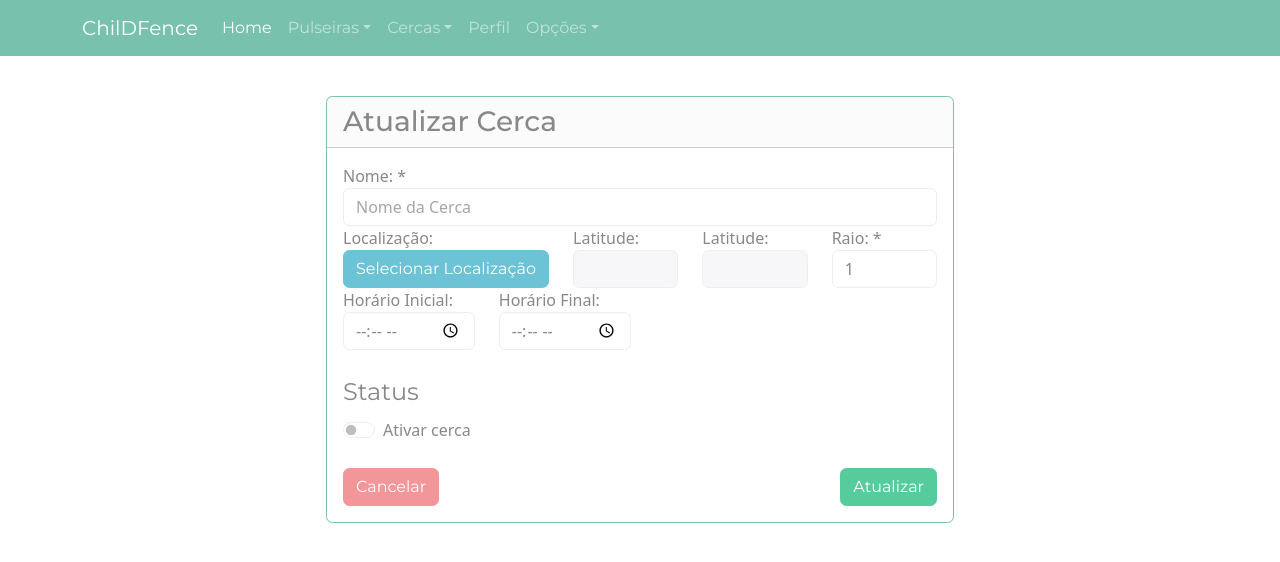
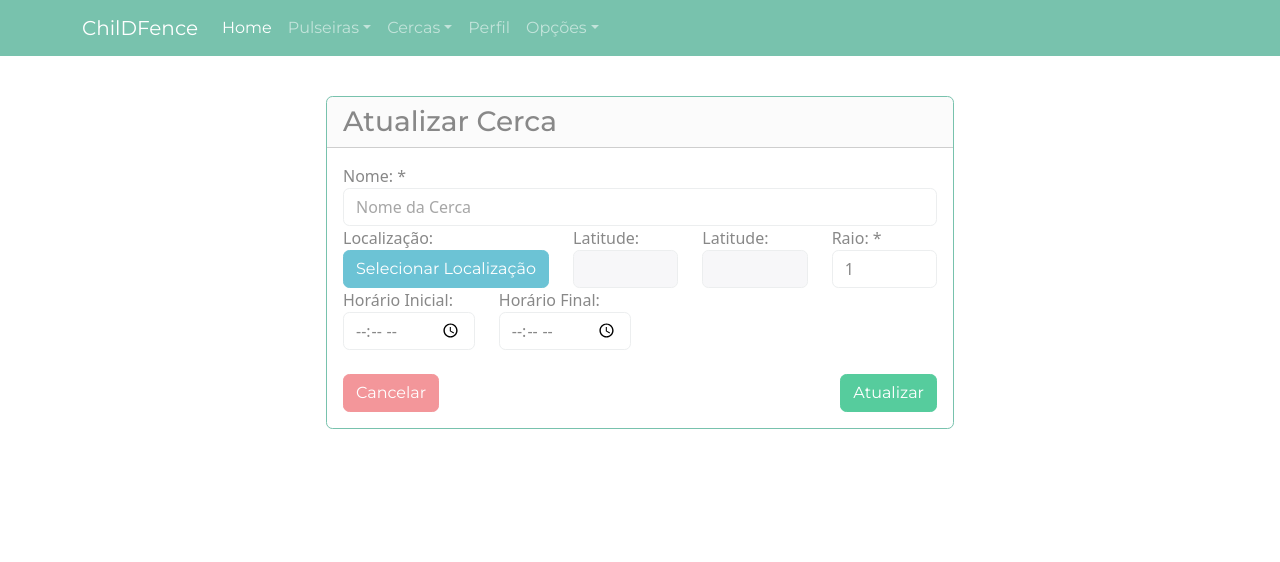
Before and after one commit to FilipeFariasC/projeto-dac-2022.1-frontend, a React (Create React App) app: page /updateFence/1 in a window 1280 px wide. Shown: the top 562 px of the page. Built offline with nearby package versions, Linux system fonts and the light colour scheme; no server answers.

Commit message:
modificação no UpdateFence tirando os status

```diff
--- a/src/screens/UpdateFence/UpdateFence.jsx
+++ b/src/screens/UpdateFence/UpdateFence.jsx
@@ -232,13 +232,6 @@ class UpdateFence extends React.Component {
                                                                 />
                                                             </FormGroup>
                                                         </div>
-                                                        <fieldset>
-                                                            <legend className="mt-4">Status</legend>
-                                                            <div className="form-check form-switch">
-                                                                <input className="form-check-input" type="checkbox" id="flexSwitchCheckDefault"/>
-                                                                <label className="form-check-label" htmlFor="flexSwitchCheckDefault">Ativar cerca</label>
-                                                            </div>
-                                                        </fieldset>
                                                         <br />
                                                         <div className="buttons-wrapper"
                                                             style={
```
